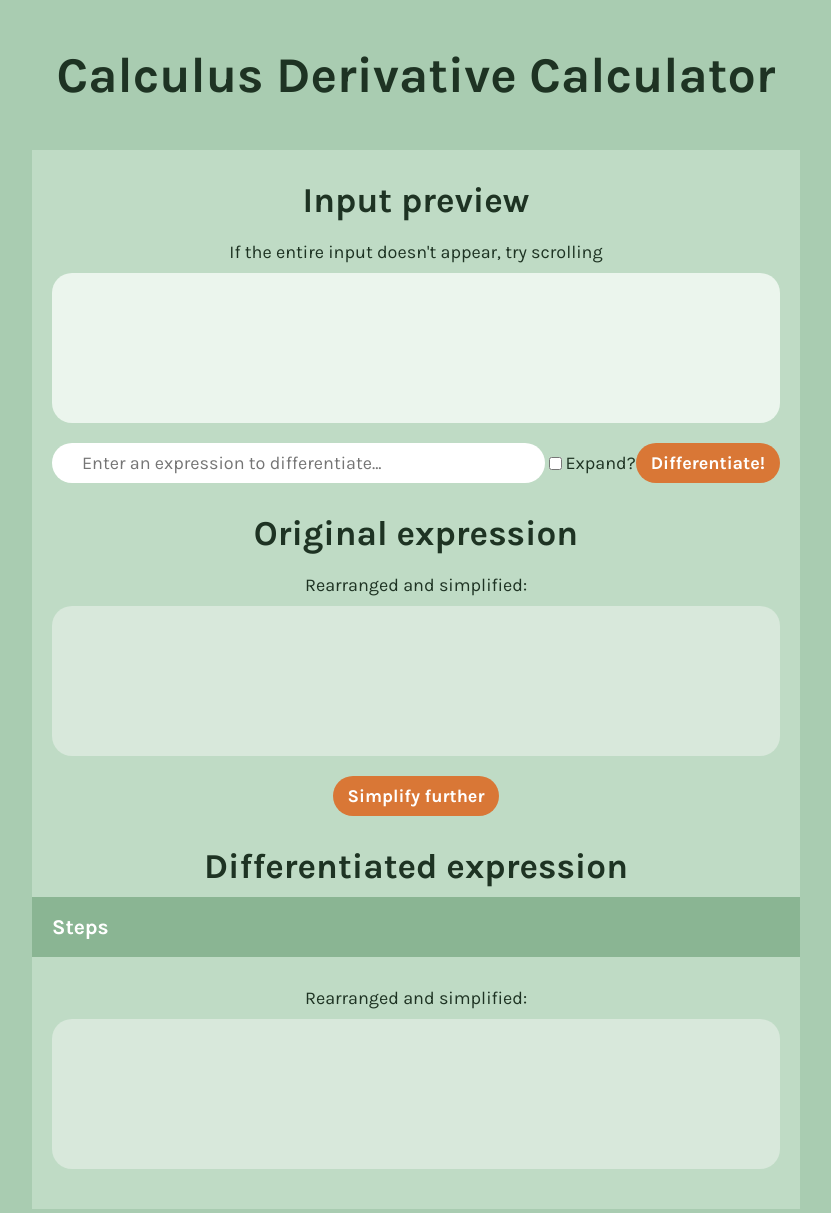
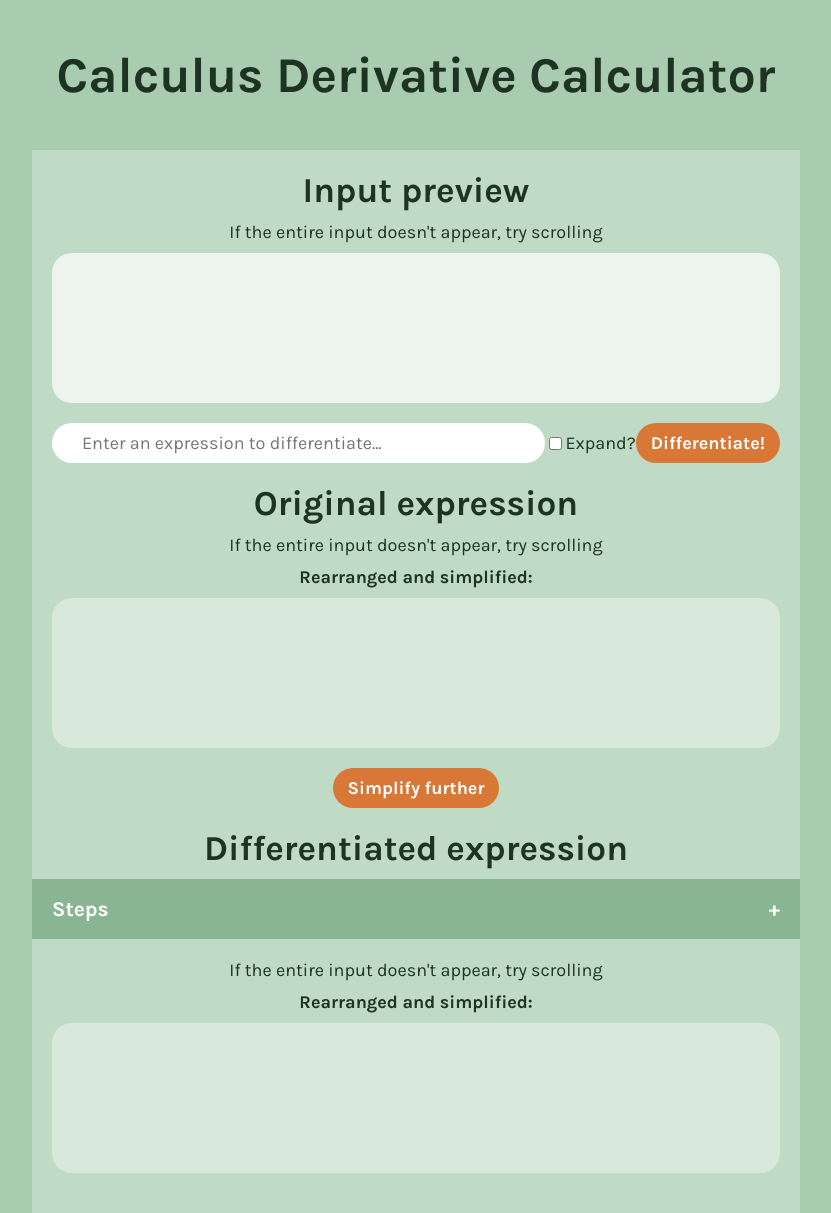
Before and after one commit to alexlee27/calc-derivative-calculator, a Flask app: page / in a window 1280 px wide. Shown: the whole page, without its empty margins (224-1055 px from the left). Run offline with Flask 3, Linux system fonts and the light colour scheme.

Commit message:
more frontend + setting up showing steps

```diff
--- a/main.py
+++ b/main.py
@@ -422,7 +422,8 @@ def differentiate(input_text: str, expand: bool, variable: str = 'x') -> tuple[s
         # todo: toggle below for graph
         # visualization_runner(curr)
         differentiated = curr.trig_simplify().fractionify()
-        return simplified_input.get_latex(), differentiated.get_latex(), str(simplified_input), str(differentiated)
+        return "\\displaystyle" + simplified_input.get_latex(), "\\displaystyle" + differentiated.get_latex(),\
+            str(simplified_input), str(differentiated)
     elif isinstance(expr, CustomError):
         return '\\text{' + expr.msg + '}', '', '', ''
 
--- a/static/index.js
+++ b/static/index.js
@@ -1,12 +1,21 @@
-var coll = document.getElementById("show-steps");
+let coll = document.getElementById("show-steps");
 coll.addEventListener("click", function() {
     this.classList.toggle("active");
-    var content = document.getElementById("steps");
-    if (content.style.display === "block") {
-      content.style.display = "none";
+    let content = document.getElementById("steps");
+    if (content.style.maxHeight){
+      content.style.maxHeight = null;
     } else {
-      content.style.display = "block";
+      content.style.maxHeight = content.scrollHeight + "px";
     }
+
+    let icon = document.getElementById("show-steps-icon");
+    if (icon.textContent === "+") {
+        icon.textContent = "−"; // U+2212; not a hyphen
+    }
+    else {
+        icon.textContent = "+";
+    }
+
 });
 
 // All jQuery code goes below
@@ -151,12 +160,12 @@ function OverflowChangeStyle(idName) {
     let div = document.getElementById(idName);
     let styles = getComputedStyle(div);
     let latex = div.getElementsByClassName("MathJax CtxtMenu_Attached_0")[0];
-    if (latex.offsetHeight > div.offsetHeight) {
+    if (latex.offsetHeight > div.offsetHeight - 50) {
         div.style.alignItems = "flex-start";
         console.log('1');
         console.log(idName);
         console.log(latex.offsetHeight);
-        console.log(div.offsetHeight);
+        console.log(div.offsetHeight - 50);
 //        div.style.overflow = "scroll";
     }
     if (latex.offsetWidth > div.offsetWidth - 135) {
@@ -167,12 +176,12 @@ function OverflowChangeStyle(idName) {
         console.log(div.offsetWidth - 135);
 //        div.style.overflow = "scroll";
     }
-    if (latex.offsetHeight <= div.offsetHeight) {
+    if (latex.offsetHeight <= div.offsetHeight - 50) {
         div.style.alignItems = "center";
         console.log('3');
         console.log(idName);
         console.log(latex.offsetHeight);
-        console.log(div.offsetHeight);
+        console.log(div.offsetHeight - 50);
 //        div.style.overflow = "auto";
     }
     if (latex.offsetWidth <= div.offsetWidth - 135) {
--- a/static/styles.css
+++ b/static/styles.css
@@ -7,10 +7,18 @@ h1 {
 h2 {
     font-size: 35px;
     margin: 10px;
+    margin-top: 0;
+}
+
+h3 {
+    font-size: 18px;
+    margin: 10px;
+    margin-top: 0;
 }
 
 p {
     margin: 10px;
+    margin-top: 0;
 }
 
 * {
@@ -24,6 +32,7 @@ body {
     font-size: 18px;
     width: 100vw;
     margin: 0px;
+    background-color: #a9ccb1;
 }
 
 #menu {
@@ -161,14 +170,23 @@ input {
     color: white;
     background-color: #8ab593;
     border: 0;
-    text-align: left;
     padding-left: 20px;
     padding-right: 20px;
     cursor: pointer;
+    display: flex;
+    justify-content: space-between;
+    align-items: center;
 }
+
 
 #steps {
     padding: 0 18px;
-    display: none;
+    max-height: 0;
     overflow: hidden;
+    transition: max-height 0.2s ease-out;
 }
+
+#show-steps > p {
+    color: white;
+    margin: 0;
+}
--- a/templates/index.html
+++ b/templates/index.html
@@ -22,7 +22,7 @@
         <div id="middle-column">
             <div id="upper-section">
                 <h2>Input preview</h2>
-                <p>If the entire input doesn't appear, try scrolling</p>
+                <p class="scroll-message">If the entire input doesn't appear, try scrolling</p>
                 <div id="input-preview" class="latex-box"></div>
 
 
@@ -34,7 +34,8 @@
                 </form>
 
                 <h2>Original expression</h2>
-                <p>Rearranged and simplified:</p>
+                <p class="scroll-message">If the entire input doesn't appear, try scrolling</p>
+                <h3>Rearranged and simplified:</h3>
                 <div id="input-simplified" class="latex-box"></div>
 
                 <form id="simplify">
@@ -45,13 +46,16 @@
             </div>
 
             <h2>Differentiated expression</h2>
-            <button type="button" id="show-steps">Steps</button>
+            <button type="button" id="show-steps">Steps <p id="show-steps-icon">+</p></button>
             <div id="steps">
-              <p>Lorem ipsum...</p>
+              <p>Lorem ipsum dolor sit amet, consectetur adipiscing elit. Duis pharetra lobortis tincidunt. Morbi at enim lacus. Morbi nibh elit, aliquet non mi nec, condimentum tempus nunc. Vestibulum semper suscipit sem ac dapibus. Nullam mollis tempus libero, eget hendrerit massa. Curabitur vitae ipsum ultrices, auctor sem tristique, malesuada massa. Suspendisse arcu sem, egestas sit amet est eu, vestibulum sollicitudin ante. Phasellus elementum vulputate neque eu ultrices. Pellentesque non vestibulum elit. Quisque ultricies elementum mi, non ultricies mi auctor eget. Fusce sem nunc, suscipit posuere placerat sit amet, commodo sit amet justo. Vestibulum ut placerat nulla. Proin ac ligula imperdiet, lacinia lorem nec, rhoncus lacus. Sed luctus dui eget lorem bibendum rhoncus sed at augue. Quisque ut urna non ante egestas accumsan. Suspendisse gravida molestie tempus.
+
+Integer auctor at tellus a commodo. Cras non eros tortor. Pellentesque porttitor malesuada orci a ultrices. Vivamus condimentum ipsum sed rhoncus convallis. Donec vehicula dolor vitae magna convallis, eu consectetur mauris porttitor. Sed sit amet sagittis mi, eu eleifend purus. Integer imperdiet nulla non nunc egestas, ut rutrum eros aliquet. Curabitur massa arcu, dapibus non malesuada at, venenatis quis neque. Vivamus tincidunt, ante tempor vulputate vulputate, diam orci sagittis diam, sit amet imperdiet mauris elit vitae dolor. Vestibulum in metus eu quam dictum feugiat. Praesent eget lectus leo. Sed efficitur purus elit, non fermentum elit pellentesque eu. In interdum, nibh quis suscipit pulvinar, orci est tempus mauris, quis feugiat est purus sit amet quam. Suspendisse in semper risus. Aenean elementum nunc in posuere blandit.</p>
             </div>
 
             <div id="lower-section">
-                <p>Rearranged and simplified:</p>
+                <p class="scroll-message">If the entire input doesn't appear, try scrolling</p>
+                <h3>Rearranged and simplified:</h3>
                 <div id="differentiated-result" class="latex-box"></div>
             </div>
         </div>
```
Also changed, not shown: classes.py (+21 -10 lines).
